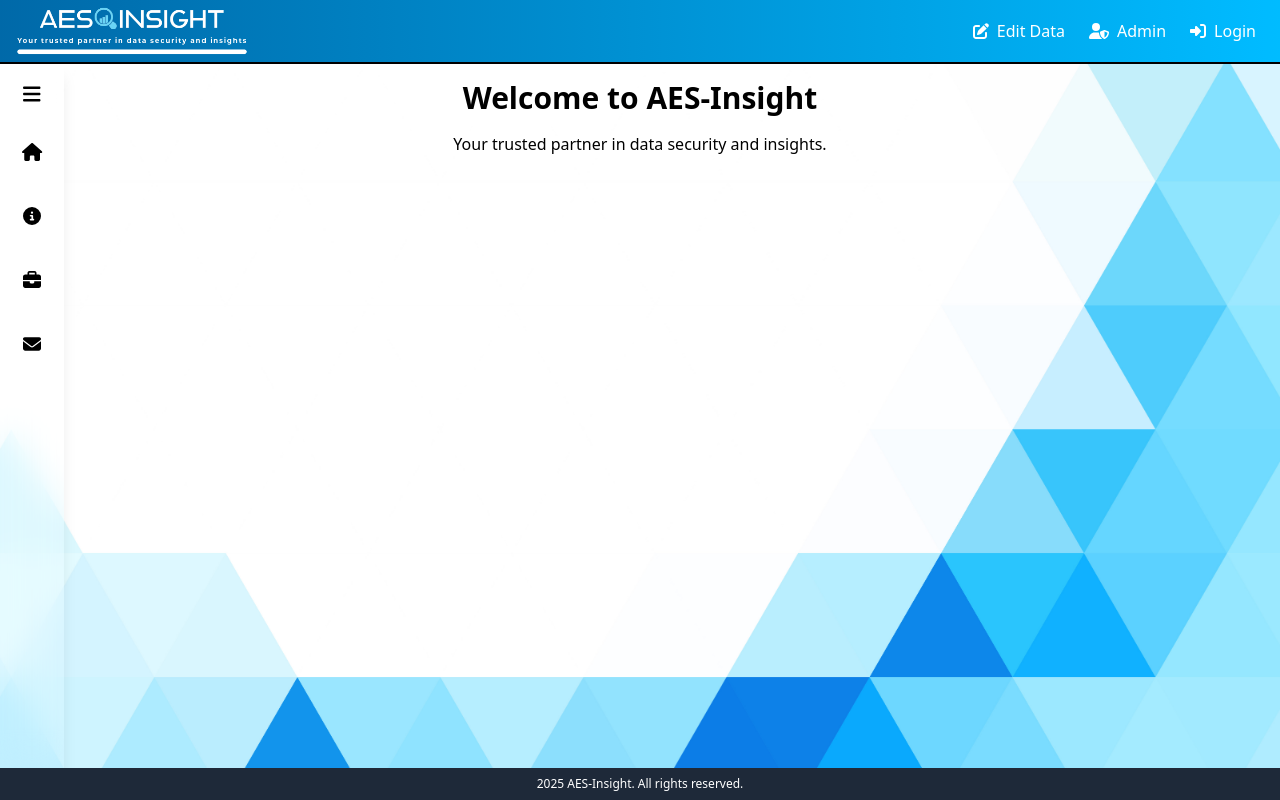
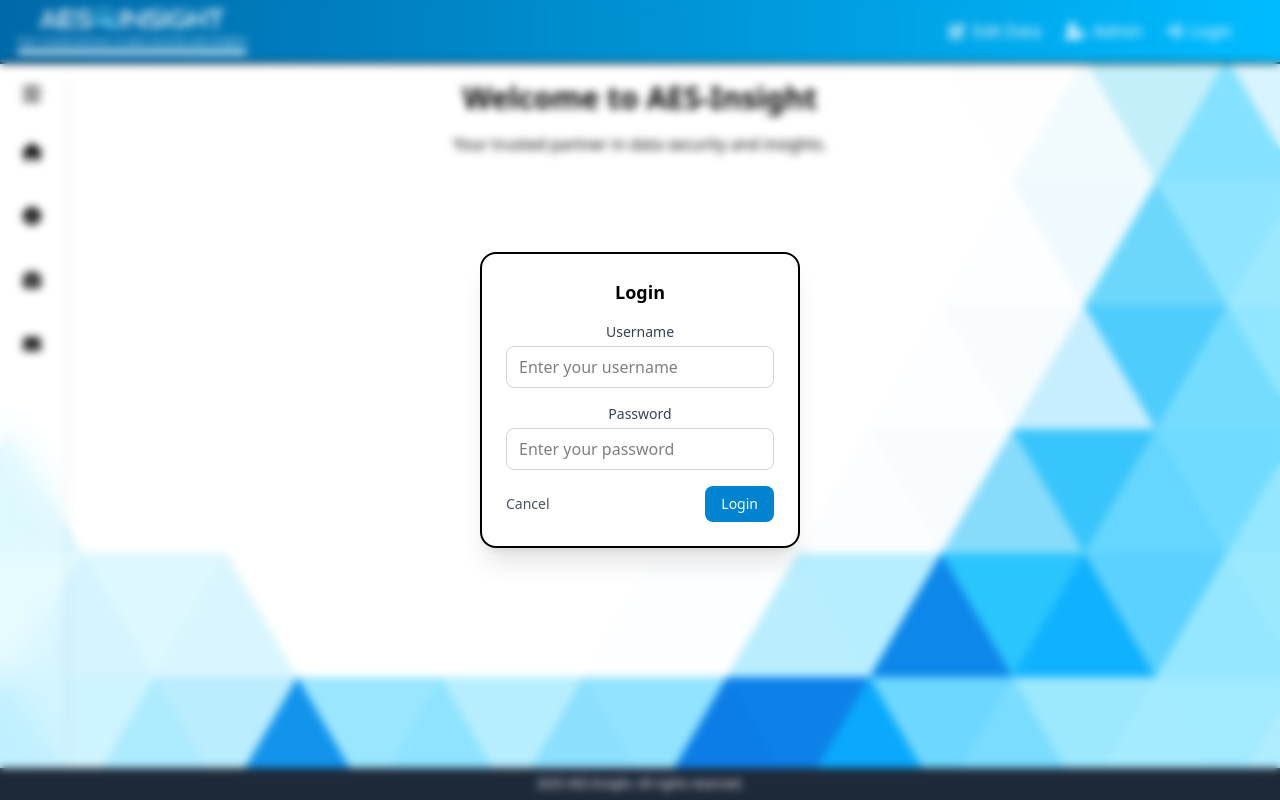
Before and after one commit to AESInsight/Frontend, a React (Vite) app: page / in a window 1280 px wide. Both pictures are taken after a click on the button "Login". Built offline with nearby package versions, Linux system fonts and the light colour scheme.

Commit message:
feat: adds loginbutton logic and input_field component for reusability

```diff
--- /dev/null
+++ b/src/components/buttons/loginbutton.tsx
@@ -0,0 +1,117 @@
+import { faSignIn, faSignOut } from "@fortawesome/free-solid-svg-icons";
+import { FontAwesomeIcon } from "@fortawesome/react-fontawesome";
+import React, { useEffect, useState } from "react";
+import InputField from "../fields/input_field";
+
+const LoginButton: React.FC = () => {
+	const [isOpen, setIsOpen] = useState(false);
+	const [fadeIn, setFadeIn] = useState(false);
+	const [username, setUsername] = useState("");
+	const [password, setPassword] = useState("");
+	const [loggedIn, setLoggedIn] = useState(false);
+	const [showLogout, setShowLogout] = useState(true); // handles delayed disappearance
+
+	useEffect(() => {
+		if (isOpen) {
+			setTimeout(() => setFadeIn(true), 10);
+		} else {
+			setFadeIn(false);
+		}
+	}, [isOpen]);
+
+	const handleLogin = () => {
+		//placeholder logic
+		setLoggedIn(true);
+		setIsOpen(false);
+	};
+
+	const handleLogout = () => {
+		// Start fade-out effect
+		//placeholder logic
+		setShowLogout(false);
+
+		// After transition, update login state
+		setTimeout(() => {
+			setLoggedIn(false);
+			setShowLogout(true); // reset for next time
+		}, 300); // match transition duration
+	};
+
+	const handleBackdropClick = (e: React.MouseEvent<HTMLDivElement>) => {
+		if (e.target === e.currentTarget) {
+			setIsOpen(false);
+		}
+	};
+
+	return (
+		<>
+			{loggedIn ? (
+				<button
+					onClick={handleLogout}
+					className={`text-white flex items-center transition-transform duration-300 ease-in-out hover:scale-115 ${
+						showLogout ? "visible" : "invisible"
+					}`}
+				>
+					<FontAwesomeIcon icon={faSignOut} className="mr-2" />
+					Logout
+				</button>
+			) : (
+				<button
+					onClick={() => setIsOpen(true)}
+					className="text-white flex items-center transition-transform duration-300 ease-in-out hover:scale-115"
+				>
+					<FontAwesomeIcon icon={faSignIn} className="mr-2" />
+					Login
+				</button>
+			)}
+
+			{isOpen && (
+				<div
+					className={`fixed inset-0 bg-transparent bg-opacity-30 backdrop-blur-xs flex items-center justify-center z-50 transition-opacity duration-300 ${
+						fadeIn ? "opacity-100" : "opacity-0"
+					}`}
+					onClick={handleBackdropClick}
+				>
+					<div
+						className={`bg-white rounded-2xl shadow-xl p-6 w-80 transform transition-all duration-300 border-2 border-black ${
+							fadeIn ? "opacity-100 scale-100" : "opacity-0 scale-95"
+						}`}
+					>
+						<h2 className="text-lg font-semibold mb-4 text-center">Login</h2>
+
+						<InputField
+							label="Username"
+							placeholder="Enter your username"
+							value={username}
+							onChange={(e) => setUsername(e.target.value)}
+						/>
+
+						<InputField
+							label="Password"
+							placeholder="Enter your password"
+							value={password}
+							onChange={(e) => setPassword(e.target.value)}
+						/>
+
+						<div className="flex justify-between mt-4">
+							<button
+								onClick={() => setIsOpen(false)}
+								className="text-sm text-gray-600 hover:underline"
+							>
+								Cancel
+							</button>
+							<button
+								onClick={handleLogin}
+								className="bg-sky-600 text-white px-4 py-2 rounded-lg hover:bg-sky-700 text-sm"
+							>
+								Login
+							</button>
+						</div>
+					</div>
+				</div>
+			)}
+		</>
+	);
+};
+
+export default LoginButton;
--- /dev/null
+++ b/src/components/fields/input_field.tsx
@@ -0,0 +1,34 @@
+// components/InputField.tsx
+import React from "react";
+
+interface InputFieldProps {
+	label?: string;
+	placeholder?: string;
+	value: string;
+	onChange: (e: React.ChangeEvent<HTMLInputElement>) => void;
+	className?: string;
+}
+
+const InputField: React.FC<InputFieldProps> = ({
+	label,
+	placeholder,
+	value,
+	onChange,
+	className = "",
+}) => {
+	return (
+		<div className="mb-4">
+			{label && (
+				<label className="block mb-1 text-sm text-gray-700">{label}</label>
+			)}
+			<input
+				placeholder={placeholder}
+				value={value}
+				onChange={onChange}
+				className={`w-full px-3 py-2 border border-gray-300 rounded-lg focus:outline-none focus:ring focus:ring-sky-500 ${className}`}
+			/>
+		</div>
+	);
+};
+
+export default InputField;
--- a/src/components/pages/homepage.tsx
+++ b/src/components/pages/homepage.tsx
@@ -4,7 +4,7 @@ import Sidebar from "../ui/sidebar";
 
 const Homepage: React.FC = () => {
 	return (
-		<div className="homepage h-screen w-screen flex flex-col relative">
+		<div className="h-screen w-screen flex flex-col relative">
 			{/* BG image */}
 			<img
 				src="../../public/bgimage.png"
@@ -14,14 +14,14 @@ const Homepage: React.FC = () => {
 			{/* Main Content */}
 			<div className="relative z-10 flex flex-col h-full">
 				<Header />
-				<div className="homepage-content flex flex-1">
+				<div className="flex flex-1">
 					<Sidebar />
-					<main className="homepage-main flex-1 p-4 text-black">
+					<main className="flex-1 p-4 text-black">
 						<h1 className="text-3xl font-bold mb-4">Welcome to AES-Insight</h1>
 						<p>Your trusted partner in data security and insights.</p>
 					</main>
 				</div>
-				<footer className="homepage-footer p-2 bg-gray-800 text-white text-center text-xs relative z-10">
+				<footer className="p-2 bg-gray-800 text-white text-center text-xs relative z-10">
 					<p>2025 AES-Insight. All rights reserved.</p>
 				</footer>
 			</div>
--- a/src/components/ui/header.tsx
+++ b/src/components/ui/header.tsx
@@ -1,10 +1,7 @@
 import React from "react";
 import { FontAwesomeIcon } from "@fortawesome/react-fontawesome";
-import {
-	faSignInAlt,
-	faUserShield,
-	faEdit,
-} from "@fortawesome/free-solid-svg-icons";
+import { faUserShield, faEdit } from "@fortawesome/free-solid-svg-icons";
+import LoginButton from "../buttons/loginbutton";
 
 const Header: React.FC = () => {
 	return (
@@ -26,10 +23,7 @@ const Header: React.FC = () => {
 					<FontAwesomeIcon icon={faUserShield} className="mr-2" />
 					Admin
 				</button>
-				<button className="text-white flex items-center transition-transform duration-200 hover:scale-115">
-					<FontAwesomeIcon icon={faSignInAlt} className="mr-2" />
-					Login
-				</button>
+				<LoginButton />
 			</div>
 		</header>
 	);
```
